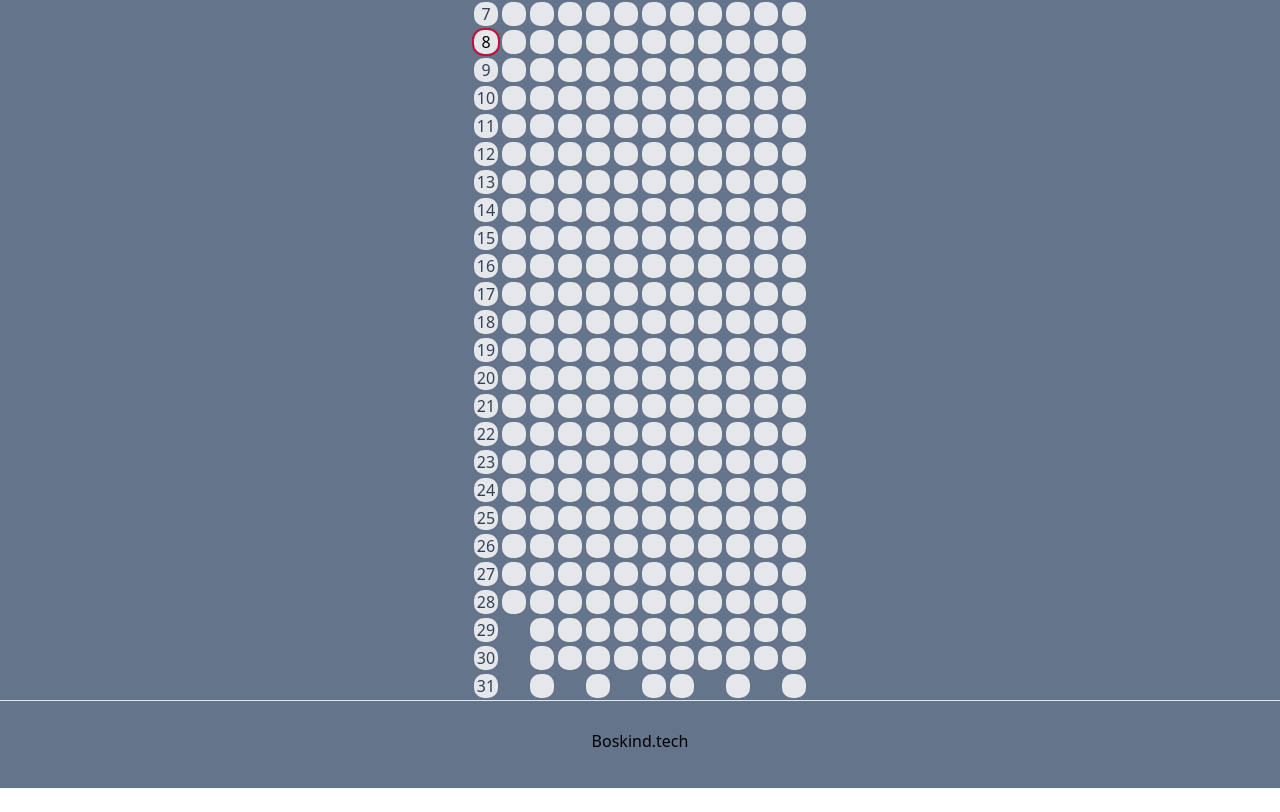
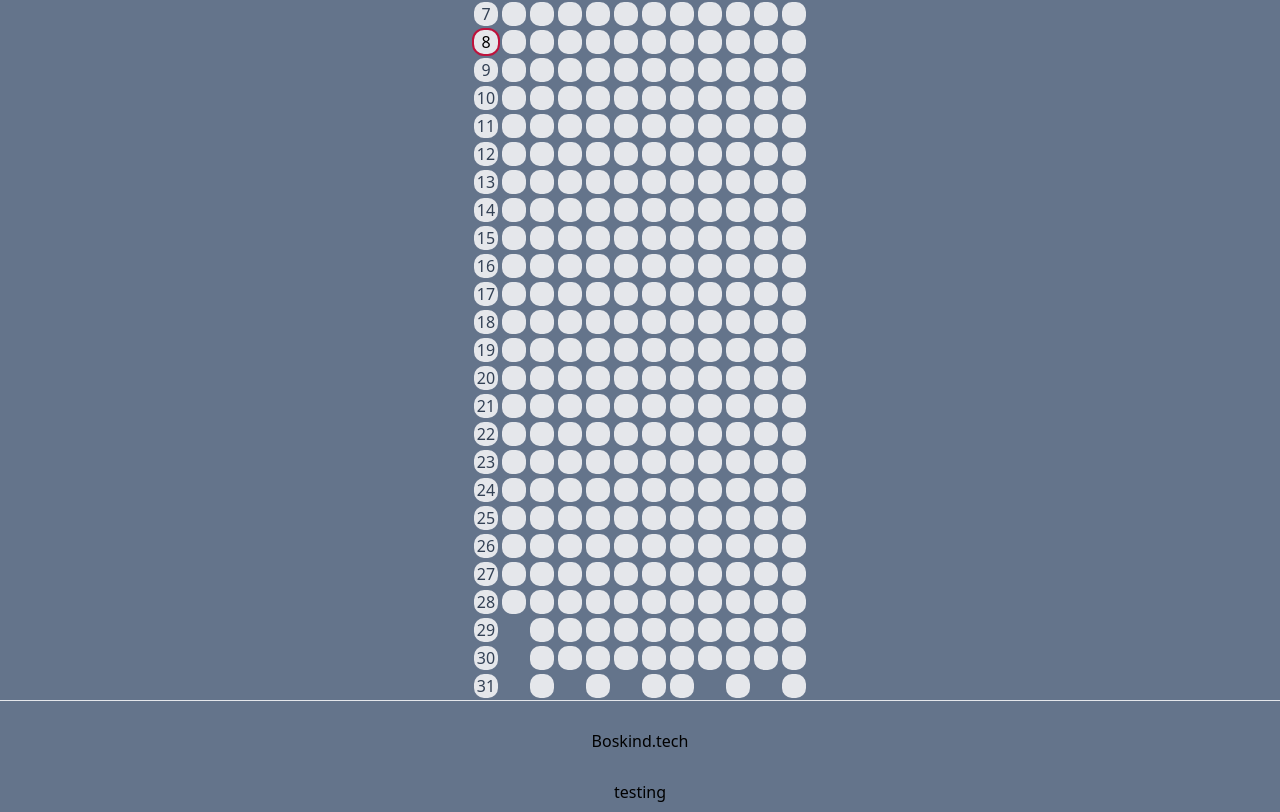
Before and after one commit to mysticfalconvt/Mood-Tracker, a Next.js app: page / in a window 1280 px wide. Shown: the part 372-1184 px from the top of the page. Before the commit the page ends 1160 px from the top, so only its background shows below. Built offline with nearby package versions, Linux system fonts and the light colour scheme; no server answers.

Commit message:
testing the user post

```diff
--- a/pages/api/user.js
+++ b/pages/api/user.js
@@ -2,8 +2,8 @@ const { connectToDatabase } = require('../../lib/mongodb');
 const ObjectId = require('mongodb').ObjectId;
 
 export default async function handler(req, res) {
-    console.log("YearData");
-    console.log(req);
+    // console.log("YearData");
+    // console.log(req);
 
     // switch the methods
     switch (req.method) {
@@ -81,6 +81,8 @@ function getUser(req, res) {
 
 function updateUser(req, res) {
     //check if current user is this user then update the user otherwise return error
+    // console.log("body", req.body);
+    // console.log("session", req);
     return connectToDatabase('users')
         .then(({ client, db }) => {
             // get the id from the request
--- a/pages/index.tsx
+++ b/pages/index.tsx
@@ -36,13 +36,15 @@ export default function Home() {
         </a>
 
       </footer>
+      <button onClick={() => updateUser({ testInfo: 'test' })}>testing</button>
+      <button></button>
     </div>
   )
 }
 
-function postUser(user: { name: string; email: string }) {
+function updateUser(user: { testInfo: string }) {
   return fetch('/api/user', {
-    method: 'POST',
+    method: 'PUT',
     headers: {
       'Content-Type': 'application/json'
     },
```
